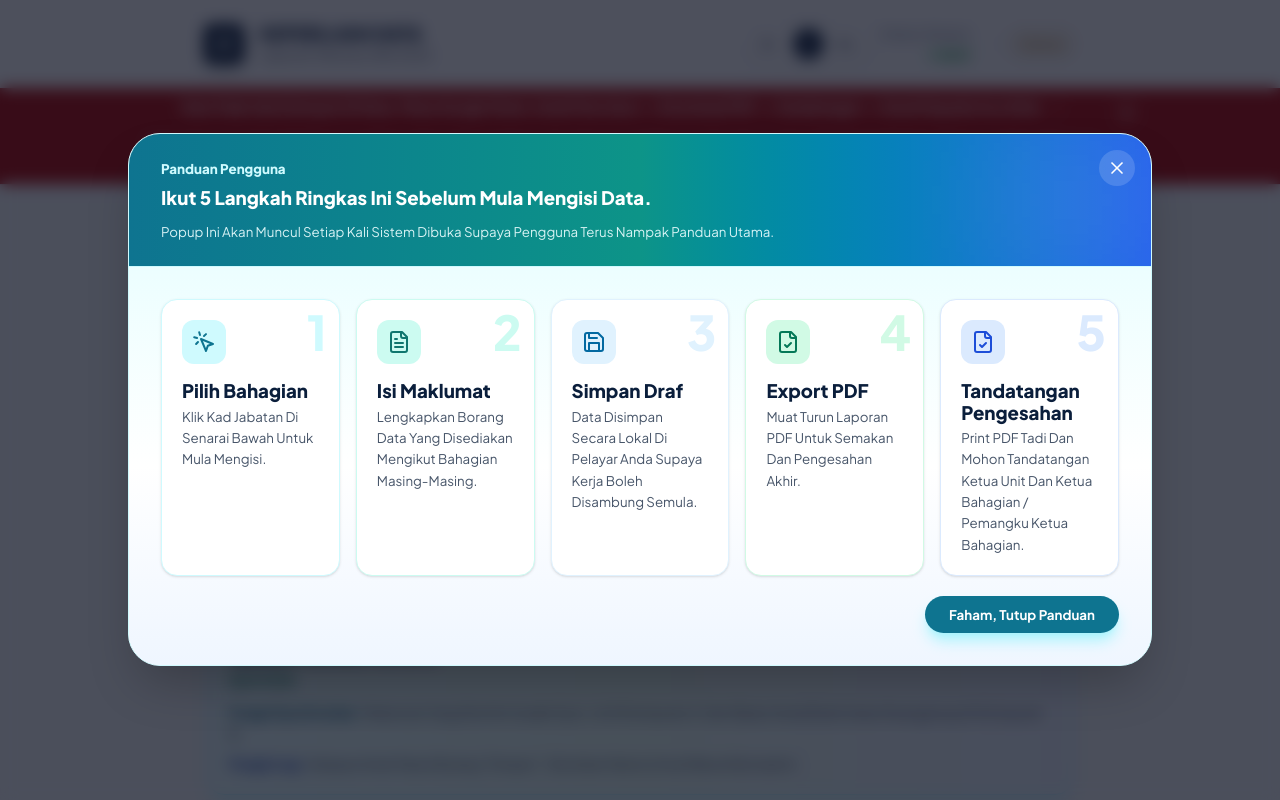
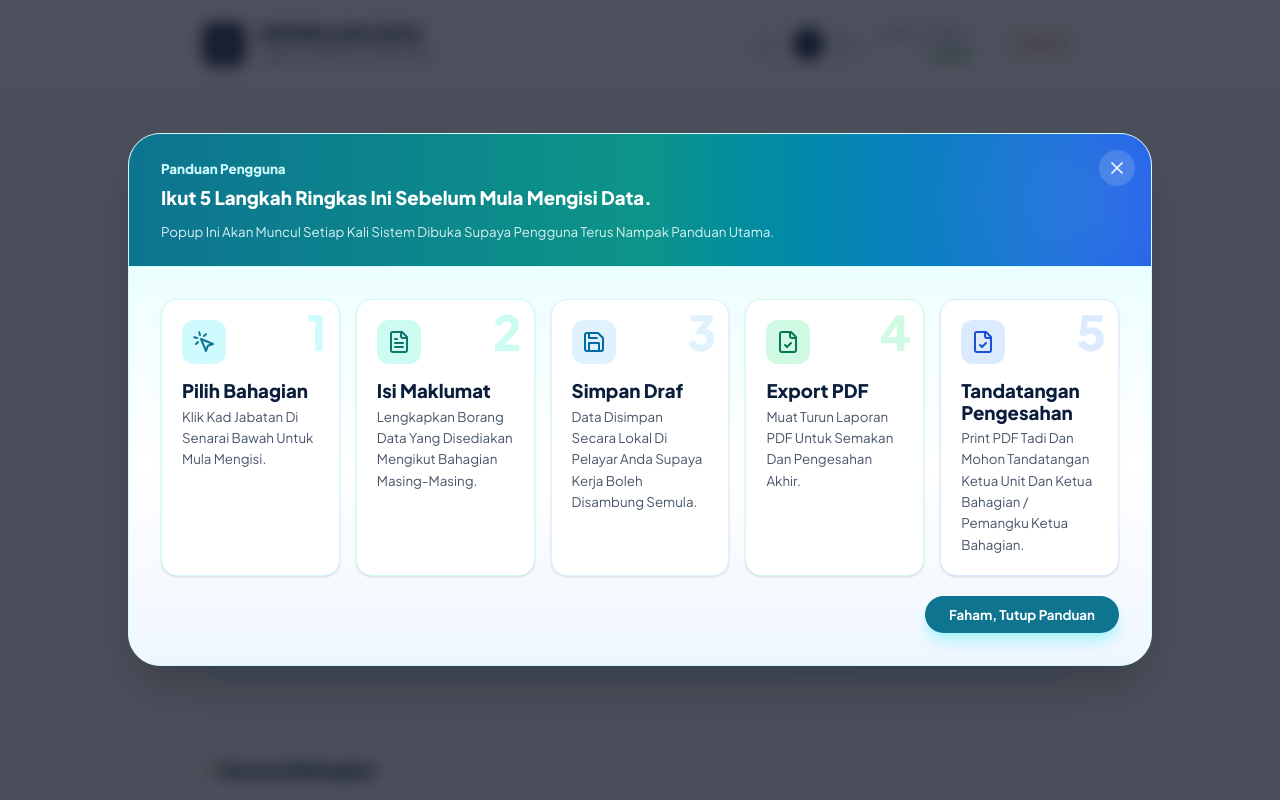
Before and after one commit to usdamedia/datalaporan_jaisv4, a React (Vite) app: page / in a window 1280 px wide. Shown: the top 800 px of the page. Built offline with nearby package versions, Linux system fonts and the light colour scheme; what @react-pdf/renderer would draw is missing.

Commit message:
Refine sticky updates banner and enforce named update logs

```diff
--- a/src/App.tsx
+++ b/src/App.tsx
@@ -454,10 +454,6 @@ export default function App() {
                     <span className="font-black text-cyan-800">Fungsi Synchronize:</span>{' '}
                     Maklumat yang diisi kini sudah sync. Isi di komputer A, dan rakan anda boleh isikan ruangannya di komputer B.
                   </p>
-                  <p>
-                    <span className="font-black text-blue-800">Fungsi Log:</span>{' '}
-                    Selepas anda tekan butang "Simpan", sila isikan nama untuk rekod kemaskini.
-                  </p>
                 </div>
               </div>
             </div>
--- a/src/components/Layout.tsx
+++ b/src/components/Layout.tsx
@@ -1,5 +1,4 @@
 import React, { useEffect, useMemo, useState } from 'react';
-import { getTodayIsoMY } from '../utils/dateFormat';
 import { ChevronLeft, ChevronUp, LayoutDashboard } from 'lucide-react';
 
 interface LayoutProps {
@@ -11,19 +10,7 @@ interface LayoutProps {
 
 const Layout: React.FC<LayoutProps> = ({ children, showBack, onBack, title }) => {
   const FONT_SIZE_STORAGE_KEY = 'jais_font_scale_preference';
-  const ANNOUNCEMENT_VIEW_KEY = 'jais_announcement_views_2025';
-  const [showAnnouncement, setShowAnnouncement] = useState(false);
   const [showGoTop, setShowGoTop] = useState(false);
-  const announcementMessages = [
-    {
-      text: 'Data Tidak Ada Disimpan Di Mana-Mana Google Sheet, Anda Perlu Save -> Download PDF -> Tandatangan -> Serah kepada Urus Setia',
-      style: { fontSize: '14pt', fontWeight: 700, fontStyle: 'normal' } as React.CSSProperties,
-    },
-    {
-      text: 'Dialek Sarawak: Data sik disimpan di mana mana google sheet, save progress di browser tuan puan, kakya boleh edit balit nya disimpan dalam broswer ktk jak, dah ready kakya download PDF print, kakya sign KB/PKB dan serahkan kepada urus setia.',
-      style: { fontSize: '10pt', fontWeight: 400, fontStyle: 'italic' } as React.CSSProperties,
-    },
-  ];
   const fontScaleOptions = useMemo(
     () => ({
       small: {
@@ -60,40 +47,6 @@ const Layout: React.FC<LayoutProps> = ({ children, showBack, onBack, title }) =>
   useEffect(() => {
     window.localStorage.setItem(FONT_SIZE_STORAGE_KEY, fontScale);
   }, [fontScale]);
-
-  useEffect(() => {
-    const today = getTodayIsoMY();
-
-    try {
-      const stored = window.localStorage.getItem(ANNOUNCEMENT_VIEW_KEY);
-      let viewData = { date: '', count: 0 };
-
-      if (stored) {
-        viewData = JSON.parse(stored);
-      }
-
-      if (viewData.date === today) {
-        if (viewData.count < 3) {
-          setShowAnnouncement(true);
-          window.localStorage.setItem(
-            ANNOUNCEMENT_VIEW_KEY,
-            JSON.stringify({ date: today, count: viewData.count + 1 })
-          );
-        } else {
-          setShowAnnouncement(false);
-        }
-      } else {
-        setShowAnnouncement(true);
-        window.localStorage.setItem(
-          ANNOUNCEMENT_VIEW_KEY,
-          JSON.stringify({ date: today, count: 1 })
-        );
-      }
-    } catch (error) {
-      console.error('Announcement storage error', error);
-      setShowAnnouncement(true);
-    }
-  }, []);
 
   useEffect(() => {
     const applyNumberInputPlaceholder = () => {
@@ -225,31 +178,6 @@ const Layout: React.FC<LayoutProps> = ({ children, showBack, onBack, title }) =>
             </div>
           </div>
         </div>
-        {showAnnouncement && (
-          <div className="w-full bg-red-700 px-4 py-2 text-white">
-            <div className="mx-auto flex max-w-[62.5rem] items-start gap-3">
-              <div className="flex flex-1 flex-wrap items-center justify-center gap-4 text-center leading-tight">
-                {announcementMessages.map((message, index) => (
-                  <React.Fragment key={message.text}>
-                    {index > 0 && <span className="hidden sm:inline text-red-200">|</span>}
-                    <p style={message.style} className="tracking-[0.01em]">
-                      {message.text}
-                    </p>
-                  </React.Fragment>
-                ))}
-              </div>
-              <button
-                type="button"
-                onClick={() => setShowAnnouncement(false)}
-                aria-label="Tutup pengumuman"
-                title="Tutup pengumuman"
-                className="mt-0.5 rounded-full border border-white/40 px-2 py-0.5 text-xs sm:text-sm font-bold text-white transition hover:bg-white/20"
-              >
-                X
-              </button>
-            </div>
-          </div>
-        )}
       </header>
 
       {/* Main Content */}
--- a/src/components/ProgressTrackerPage.tsx
+++ b/src/components/ProgressTrackerPage.tsx
@@ -1,6 +1,6 @@
 import React from 'react';
 import { Check, CheckCircle2, Clock3, Copy, Gauge, Layers3, RefreshCw, Sparkles } from 'lucide-react';
-import { collection, getDocs, limit, query, Timestamp } from 'firebase/firestore';
+import { collection, collectionGroup, getDocs, limit, query, Timestamp } from 'firebase/firestore';
 import { DEPARTMENTS, getIconForDept } from '../data/departments';
 import { Department, SubUnit } from '../types';
 import { formatDateDDMMYYYYMY } from '../utils/dateFormat';
@@ -94,6 +94,11 @@ type UpdateLogEntry = {
   clientCreatedAt: string | null;
 };
 
+type LogDocLike = {
+  id: string;
+  data: () => Record<string, unknown>;
+};
+
 const toAbbreviation = (fullName: string) => {
   const trimmed = fullName.trim();
 
@@ -128,6 +133,26 @@ const toDateFromLog = (value: unknown): Date | null => {
   }
   return null;
 };
+
+const mapLogDocs = (docs: LogDocLike[]): UpdateLogEntry[] =>
+  docs
+    .map((entry) => {
+      const data = entry.data();
+      return {
+        id: entry.id,
+        deptName: String(data.deptName || '-'),
+        officerName: String(data.officerName || '-'),
+        updatedByEmail: String(data.updatedByEmail || '-'),
+        action: String(data.action || 'manual_save'),
+        createdAt: toDateFromLog(data.createdAt),
+        clientCreatedAt: data.clientCreatedAt ? String(data.clientCreatedAt) : null,
+      } as UpdateLogEntry;
+    })
+    .sort((a, b) => {
+      const aTime = a.createdAt?.getTime() || (a.clientCreatedAt ? new Date(a.clientCreatedAt).getTime() : 0);
+      const bTime = b.createdAt?.getTime() || (b.clientCreatedAt ? new Date(b.clientCreatedAt).getTime() : 0);
+      return bTime - aTime;
+    });
 
 const buildWhatsappSummary = (
   trackerItems: TrackerItemWithProgress[],
@@ -262,32 +287,20 @@ const ProgressTrackerPage: React.FC = () => {
     setLogsError(null);
 
     try {
-      const snapshot = await getDocs(query(collection(db, 'update_logs_central'), limit(250)));
-      const nextLogs = snapshot.docs
-        .map((entry) => {
-          const data = entry.data();
-          return {
-            id: entry.id,
-            deptName: String(data.deptName || '-'),
-            officerName: String(data.officerName || '-'),
-            updatedByEmail: String(data.updatedByEmail || '-'),
-            action: String(data.action || 'manual_save'),
-            createdAt: toDateFromLog(data.createdAt),
-            clientCreatedAt: data.clientCreatedAt ? String(data.clientCreatedAt) : null,
-          } as UpdateLogEntry;
-        })
-        .sort((a, b) => {
-          const aTime = a.createdAt?.getTime() || (a.clientCreatedAt ? new Date(a.clientCreatedAt).getTime() : 0);
-          const bTime = b.createdAt?.getTime() || (b.clientCreatedAt ? new Date(b.clientCreatedAt).getTime() : 0);
-          return bTime - aTime;
-        });
+      const centralSnapshot = await getDocs(query(collection(db, 'update_logs_central'), limit(250)));
+      setLogs(mapLogDocs(centralSnapshot.docs));
+    } catch (error) {
+      console.error('Failed to load central logs, falling back to nested logs', error);
 
-      setLogs(nextLogs);
-    } catch (error) {
-      console.error('Failed to load update logs', error);
-      const err = error as { code?: string; message?: string };
-      const errorCode = err?.code ? ` (${err.code})` : '';
-      setLogsError(`Log tidak dapat dimuatkan${errorCode}. Semak sambungan internet atau Firestore rules.`);
+      try {
+        const nestedSnapshot = await getDocs(query(collectionGroup(db, 'update_logs'), limit(250)));
+        setLogs(mapLogDocs(nestedSnapshot.docs));
+      } catch (fallbackError) {
+        console.error('Failed to load fallback logs', fallbackError);
+        const err = fallbackError as { code?: string; message?: string };
+        const errorCode = err?.code ? ` (${err.code})` : '';
+        setLogsError(`Log tidak dapat dimuatkan${errorCode}. Semak sambungan internet atau Firestore rules.`);
+      }
     } finally {
       setIsLoadingLogs(false);
     }
--- a/src/components/forms/useFormLogic.ts
+++ b/src/components/forms/useFormLogic.ts
@@ -5,6 +5,7 @@ import { buildDraftKey } from '../../utils/formDraftKey';
 import { db } from '../../firebase';
 
 const CLIENT_ID_STORAGE_KEY = 'jais_client_id_2025';
+const OFFICER_NAME_STORAGE_KEY = 'jais_last_officer_name_2025';
 
 const getClientId = () => {
   if (typeof window === 'undefined') return 'unknown-client';
@@ -19,6 +20,25 @@ const getClientId = () => {
   } catch (error) {
     console.error('Unable to access client id storage', error);
     return 'unknown-client';
+  }
+};
+
+const getLastOfficerName = () => {
+  if (typeof window === 'undefined') return '';
+  try {
+    return window.localStorage.getItem(OFFICER_NAME_STORAGE_KEY) || '';
+  } catch (error) {
+    console.error('Unable to read last officer name', error);
+    return '';
+  }
+};
+
+const setLastOfficerName = (name: string) => {
+  if (typeof window === 'undefined') return;
+  try {
+    window.localStorage.setItem(OFFICER_NAME_STORAGE_KEY, name);
+  } catch (error) {
+    console.error('Unable to persist last officer name', error);
   }
 };
 
@@ -98,12 +118,13 @@ export const useFormLogic = (deptName: string, initialState: any) => {
           { merge: true }
         );
 
-        if (officerName) {
+        if (action === 'manual_save') {
+          const resolvedOfficerName = officerName || 'Tetamu';
           const logPayload = {
             deptName,
             storageKey,
             action,
-            officerName,
+            officerName: resolvedOfficerName,
             updatedByUid: null,
             updatedByEmail: `guest@${clientId}`,
             updatedByClientId: clientId,
@@ -285,19 +306,25 @@ export const useFormLogic = (deptName: string, initialState: any) => {
     setIsSaving(true);
     latestPayloadRef.current = payload;
 
-    const officerName = window.prompt('Sila isikan nama anda untuk pengesahan kemas kini data:');
-    if (officerName === null) {
+    const suggestedOfficerName = getLastOfficerName();
+    const officerNameInput = window.prompt(
+      'Sila isikan nama anda untuk pengesahan kemas kini data:',
+      suggestedOfficerName
+    );
+    if (officerNameInput === null) {
       setIsSaving(false);
       setSaveError('Simpanan dibatalkan. Nama pegawai diperlukan untuk pengesahan.');
       return;
     }
 
-    const normalizedOfficerName = officerName.trim();
+    const normalizedOfficerName = officerNameInput.trim();
     if (!normalizedOfficerName) {
       setIsSaving(false);
       setSaveError('Simpanan dibatalkan. Sila isi nama pegawai.');
       return;
     }
+
+    setLastOfficerName(normalizedOfficerName);
 
     saveTimeoutRef.current = window.setTimeout(() => {
       try {
```
